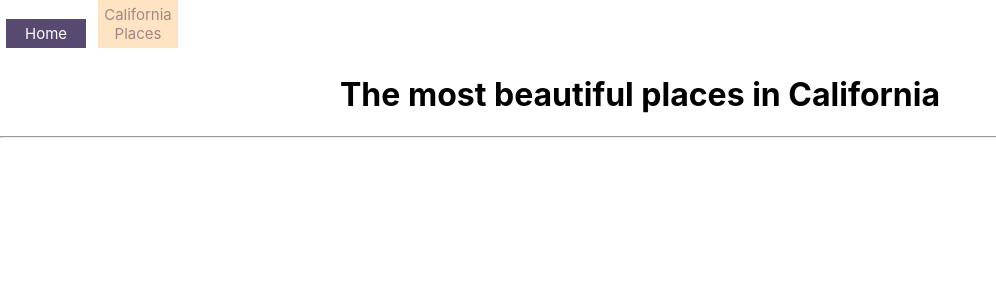
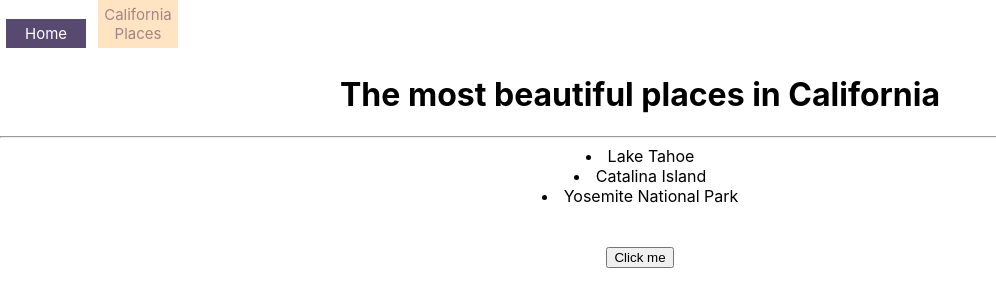
Before and after one commit to LanaKisel/places-to-visit-in-california, a React (Create React App) app: page /places in a window 1280 px wide. Shown: the top 306 px of the page, without its empty margins (0-996 px from the left). Built offline with nearby package versions, Linux system fonts and the light colour scheme; data requests are answered from the project's data file.

Commit message:
get fetch

```diff
--- a/db.json
+++ b/db.json
@@ -2,7 +2,22 @@
     "places": [
         {
             "id" : 1,
-            "title" : "Lake Tahoe"
+            "title" : "Lake Tahoe",
+            "description": "Resting on the California-Nevada border, Lake Tahoe has long been a favorite vacation spot, welcoming about 15 million visitors each year. Travelers are drawn here by the steep granite cliff sides and towering mountaintops, as well as the crystal-clear waters that have earned Lake Tahoe the reputation of being one of the most beautiful bodies of water in the United States. While the stunning blue lake alone is worth a trip, the surrounding area, also known as Lake Tahoe, boasts miles of hiking trails, dozens of picture-perfect vistas and some of the best skiing in North America.",
+            "image" : "https://travel.usnews.com/dims4/USNEWS/ccb78bb/2147483647/resize/445x280%5E%3E/crop/445x280/quality/85/?url=https%3A%2F%2Ftravel.usnews.com%2Fimages%2FMain_Image-Davis_Ladd-Getty_NXZar7d.jpg"
+
+        },
+        {
+            "id" :2,
+            "title" : "Catalina Island",
+            "description": "Sitting about 22 miles off the coast of Los Angeles, this island paradise isn't hard to reach – the Catalina Express will get you here in an hour from Long Beach – but it will be hard to leave. Boasting everything from wild bison (which roam the interior of the island) to upscale boutiques and restaurants in Avalon, Catalina Island constantly wows travelers with its diverse offerings and unparalleled natural beauty. Whether you're planning a daytrip or a relaxing weekend getaway, there are countless ways to spend your time here, from zip lining and snorkeling to sipping cocktails on the beach.",
+            "image": "https://travel.usnews.com/dims4/USNEWS/39e5a61/2147483647/resize/445x280%5E%3E/crop/445x280/quality/85/?url=https%3A%2F%2Ftravel.usnews.com%2Fimages%2Fcatalina_island_main_445x280_es3P78G.jpg"
+        },
+        {
+            "id": 3,
+            "title": "Yosemite National Park",
+            "description": "One of California's most formidable natural landscapes, Yosemite National Park features nearly 1,200 square miles of sheer awe: towering waterfalls, millennia-old sequoia trees, striking, daunting cliff faces and some of the most unique rock formations in the United States. But despite its enormous size, most of the tourist activity takes place within the 8-square-mile area of Yosemite Valley. Here you'll find the park's most famous landmarks – Half Dome and El Capitan – as well as excellent hiking trails through the natural monuments.",
+            "image": "https://travel.usnews.com/dims4/USNEWS/60c6b8a/2147483647/resize/445x280%5E%3E/crop/445x280/quality/85/?url=https%3A%2F%2Ftravel.usnews.com%2Fimages%2Fgettyimages-599456588_v8Ztsa6.jpg"
         }
     ]
 }
--- a/src/App.js
+++ b/src/App.js
@@ -11,7 +11,7 @@ function App() {
       <div className="App">
         <Routes>
           <Route path="/" element={<Home />}></Route>
-          <Route path="/places" element={<Places />}></Route>
+          <Route path="/places*" element={<Places />}></Route>
           {/* <Route path="/places/new" element={<PlaceForm/>}></Route>
           <Route path="/places/:id" element={<Place/>}></Route> */}
         </Routes>
--- /dev/null
+++ b/src/NewButton.js
@@ -0,0 +1,12 @@
+import React from 'react'
+
+const NewButton = () => {
+  return (
+    <div>
+        <button>Click me </button>
+
+    </div>
+  )
+}
+
+export default NewButton
--- a/src/Places.js
+++ b/src/Places.js
@@ -1,14 +1,22 @@
-import React, {userState, userEffect, useEffect} from 'react'
+import React, {useState, userEffect, useEffect} from 'react'
+import NewButton from './NewButton'
+const Places = () => {
+    const [places, setPlaces] = useState([]);
 
-const Places = () => {
-//     const [places, setPLaces] = userState([])
-//     useEffect(()=>{
-//         fetch("http://localhost:3000/places")
-//     },[])
+    useEffect(()=>{
+        fetch("http://localhost:3000/places")
+        .then(r=>r.json())
+        .then(data=>setPlaces(data))
+    },[])
+    const placesList = places.map(p =><li>{p.title}</li>)
  return (
     <div>
         <h1>The most beautiful places in California</h1>
         <hr/>
+        {placesList}
+        <br/>
+        <br/>
+        <NewButton />
     </div>
  )
 }
```
